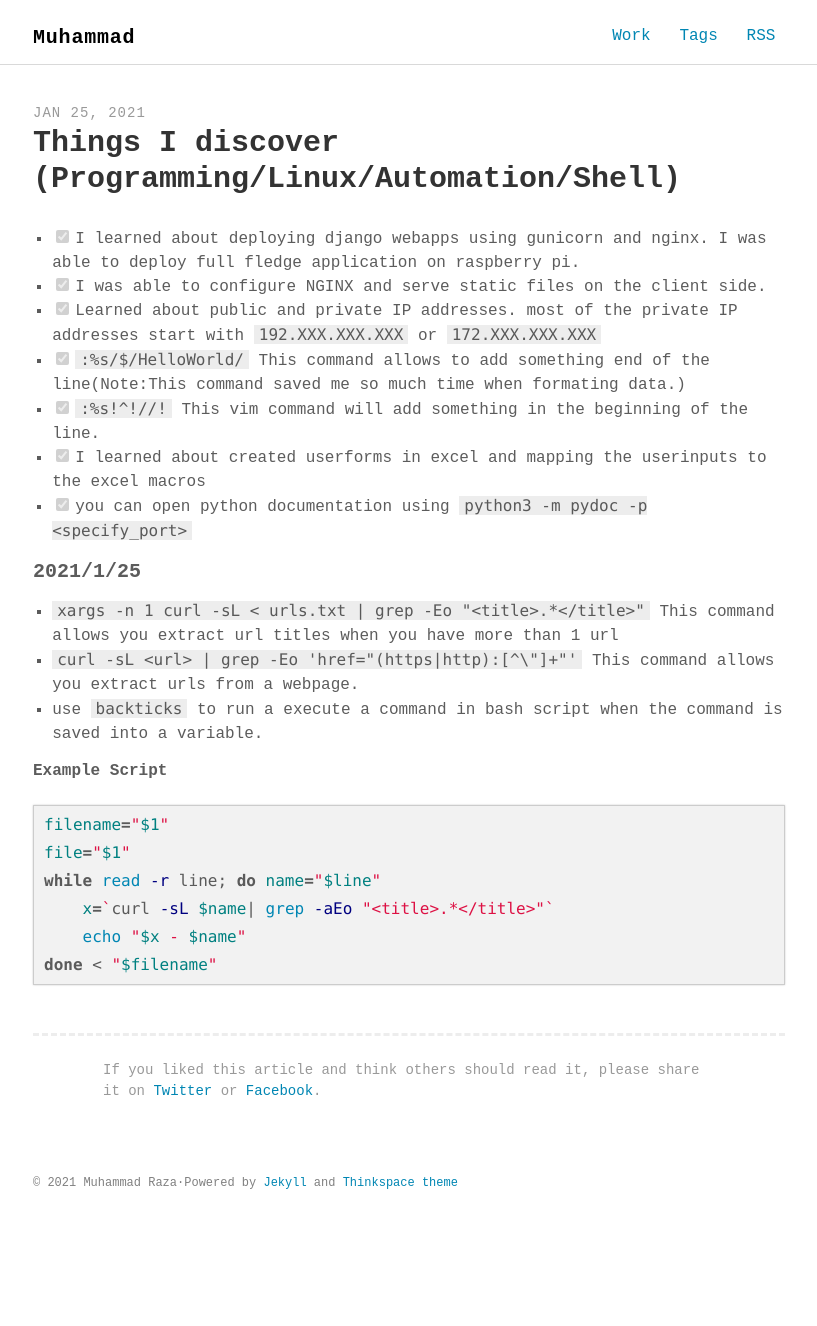
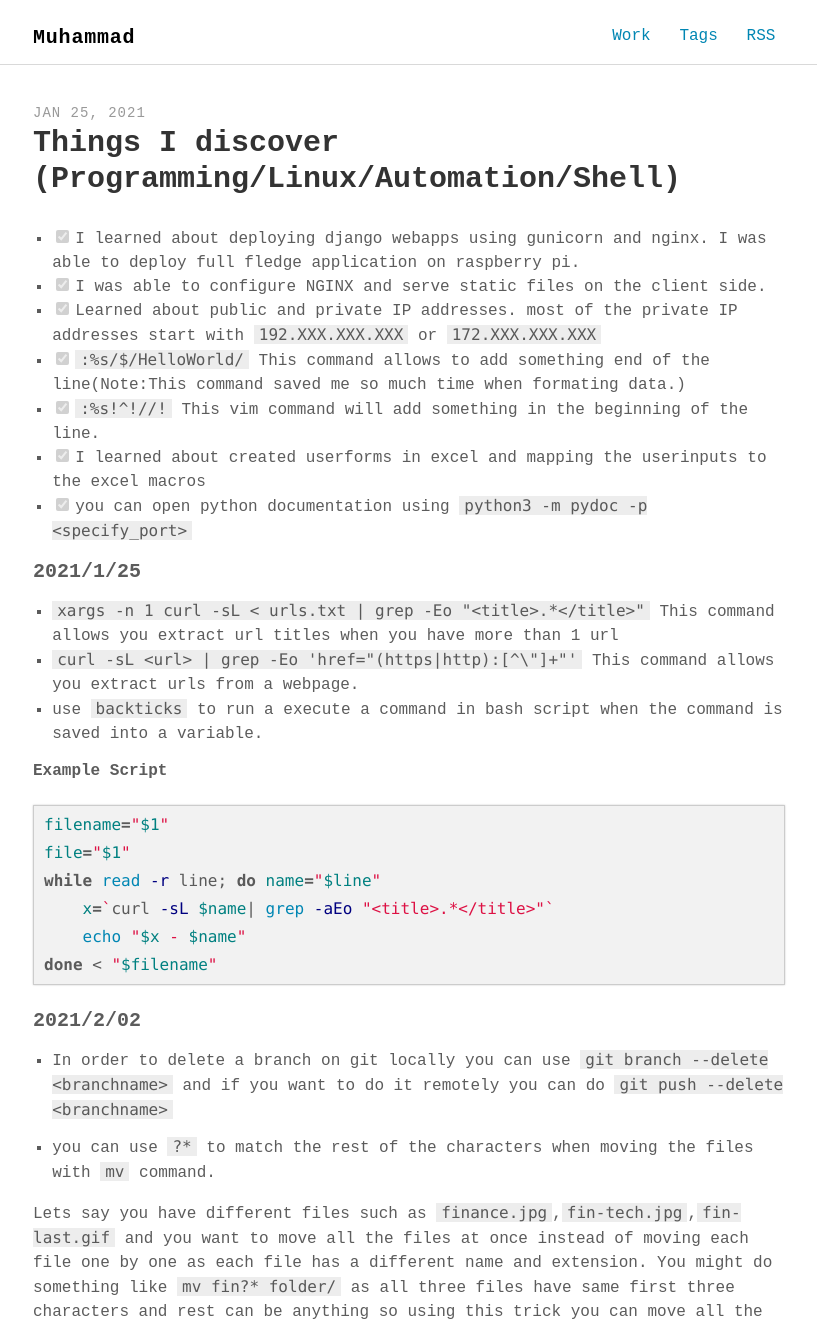
Before and after one commit to mraza007/blog, a Jekyll site: the page built from _posts/2021-01-25-programmers.md, in a window 1280 px wide. Shown: the top 1326 px of the page, without its empty margins (231-1048 px from the left). Built offline with Jekyll 4.4.1, drawn with Linux system fonts in a browser that asks for light colours; some web fonts are replaced; before the commit the page ends 1240 px from its top, so only the background shows below that; some of the changed text lies outside the part shown.

Commit message:
added new Til

````diff
--- a/_posts/2021-01-25-programmers.md
+++ b/_posts/2021-01-25-programmers.md
@@ -29,3 +29,14 @@ while read -r line; do
     echo "$x - $name"
 done < "$filename"
 ```
+#### 2021/2/02
+
+- In order to delete a branch on git locally you can use
+`git branch --delete <branchname>` and if you want to do it remotely you can do `git push --delete <branchname>`
+
+- you can use `?*` to match the rest of the characters when moving the files with `mv` command.
+
+Lets say you have different files such as `finance.jpg`,`fin-tech.jpg`,`fin-last.gif` and you want to move all the files at once instead of moving each file one by one as each file has a different name and extension.
+You might do something like `mv fin?* folder/` as all three files have same first three characters and rest can be anything so using this trick you can move all the files with different extensions at once.
+
+[![asciicast](https://asciinema.org/a/8yNndxhHahAlYX6J2ksWBziSg.svg)](https://asciinema.org/a/8yNndxhHahAlYX6J2ksWBziSg)
````
